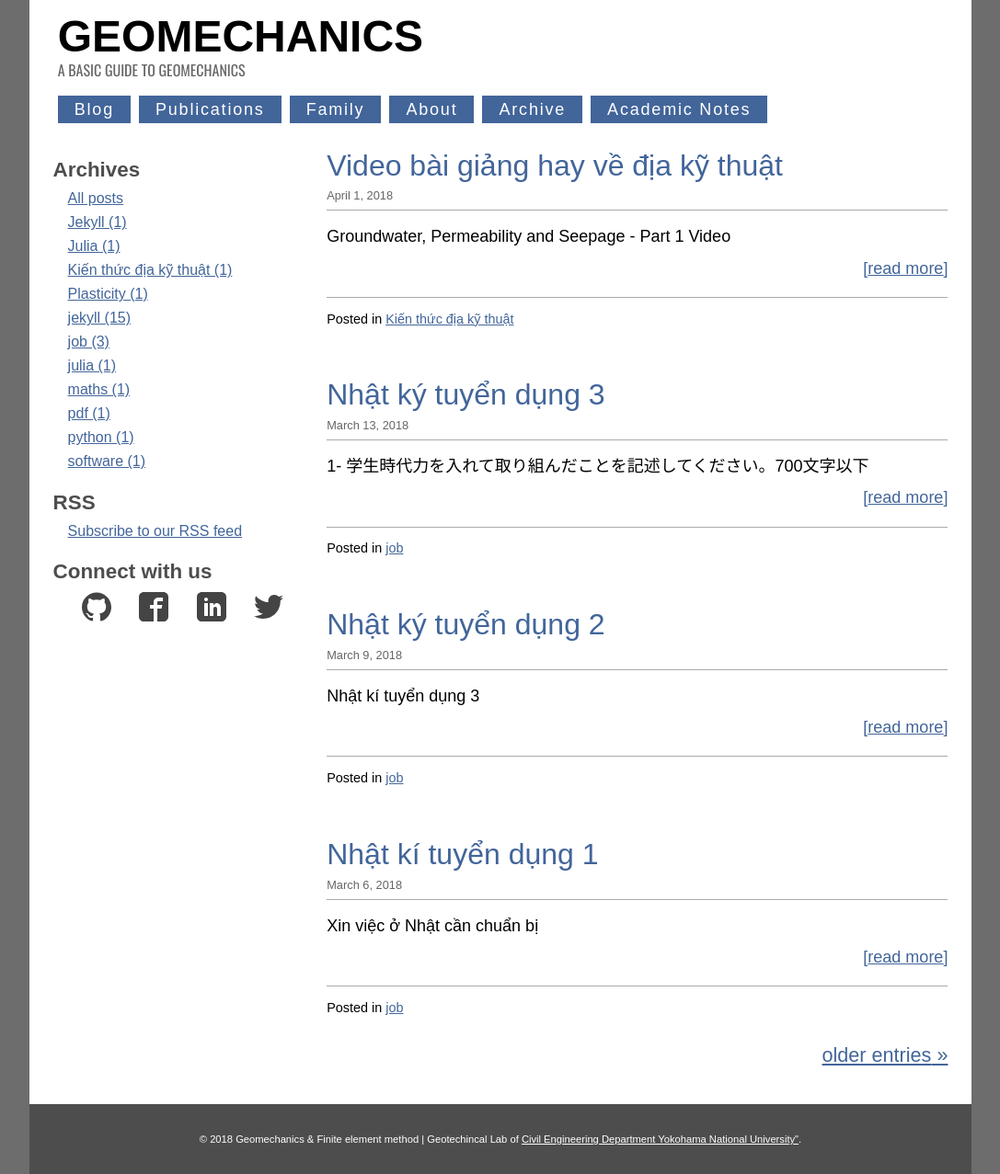
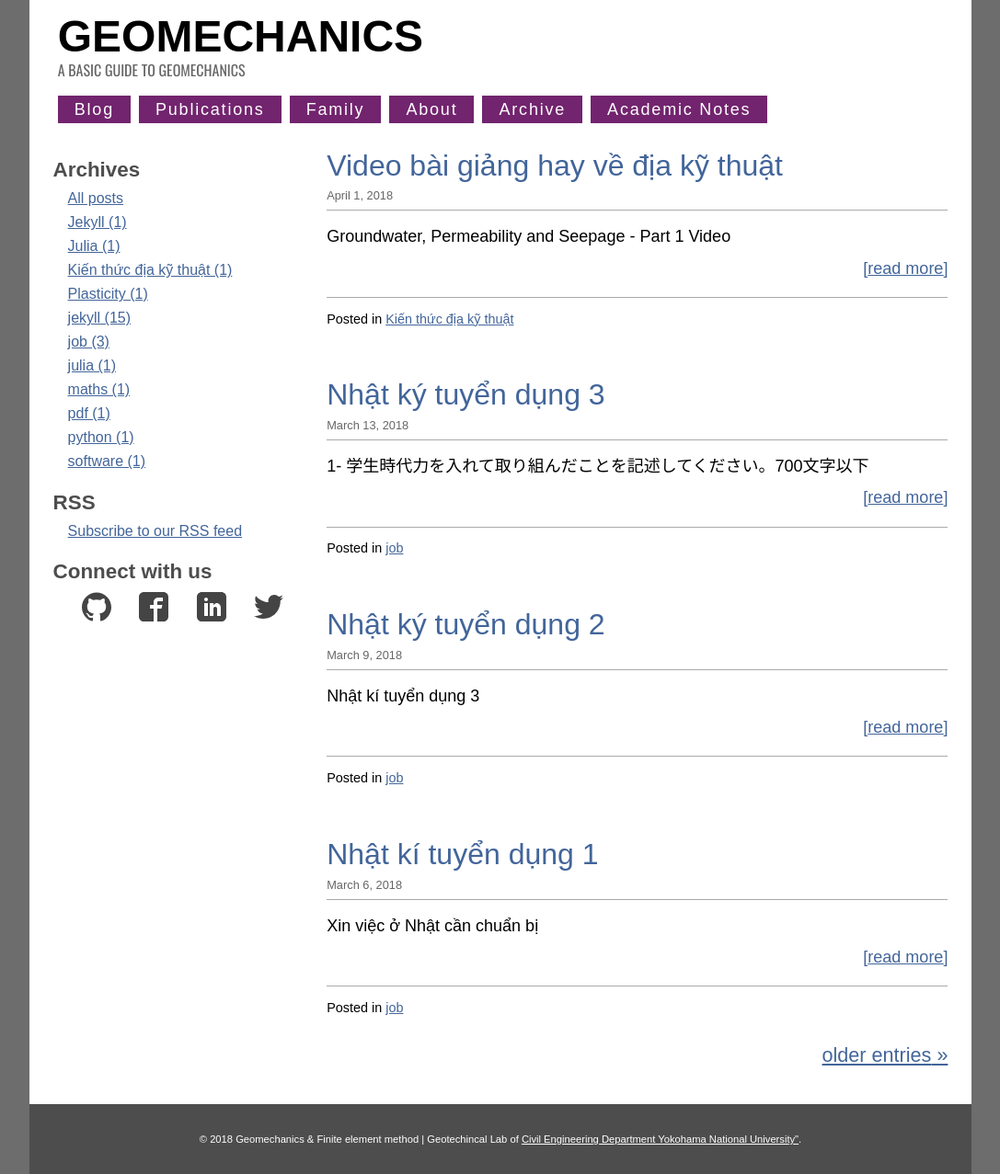
Before and after one commit to quangvunp/geomechanics, a Jekyll site: the page built from index.html, in a window 1280 px wide. Shown: the whole page at 92% size, without its empty margins (96-1183 px from the left). Built offline with Jekyll 4.4.1, drawn with Linux system fonts in a browser that asks for light colours; the list of posts is cut into pages by our own code.

Commit message:
Update main.css

```diff
--- a/css/main.css
+++ b/css/main.css
@@ -774,7 +774,7 @@ nav li {
 nav li a {
 	font: 1em 'Oswald', 'Helvetica Narrow', Arial, sans-serif;
 	color: white;
-	background: #42659A;
+	background: #72246e;
 	margin-right: 0.5em;
 	padding: .25em 1em;
 	display: inline-block;
```
